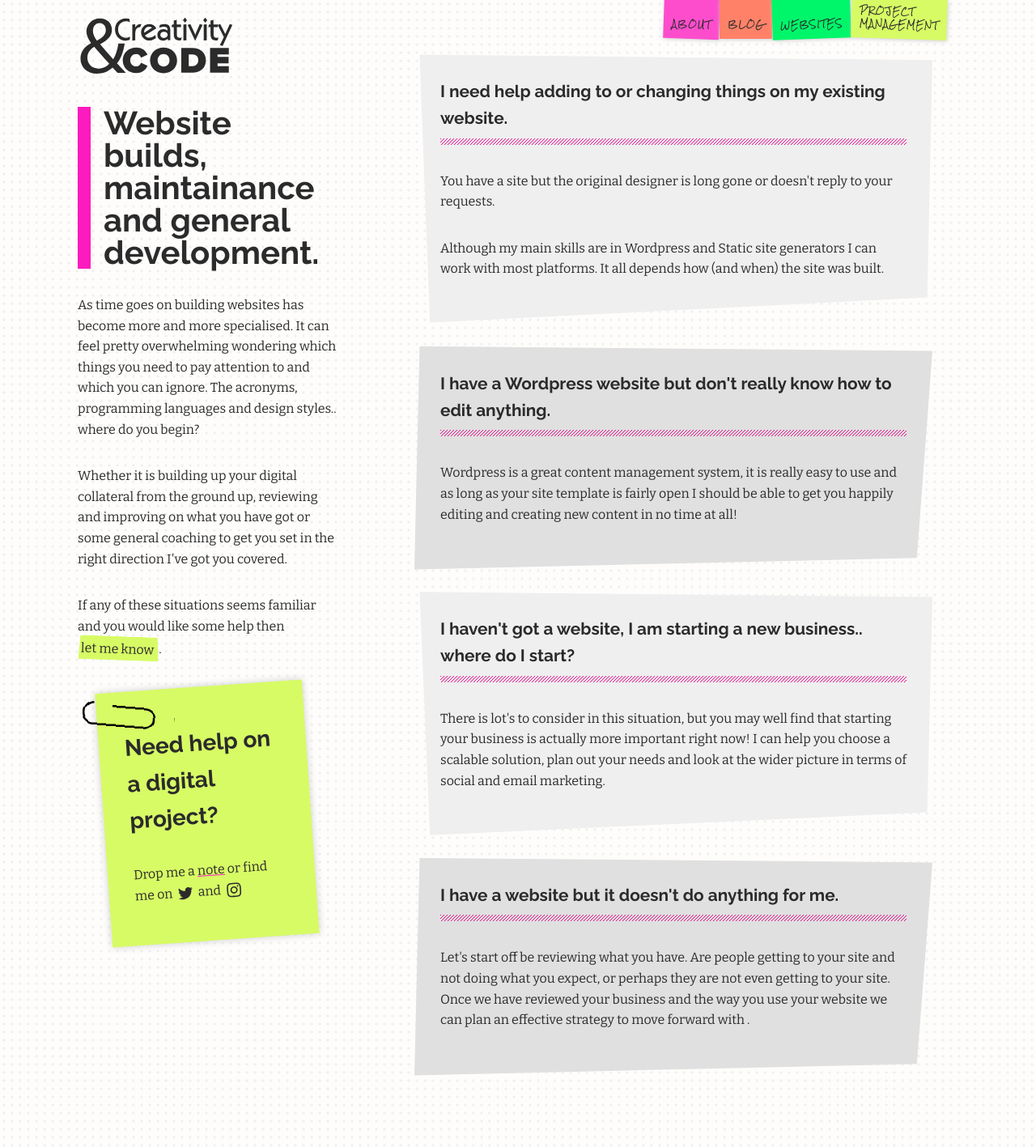
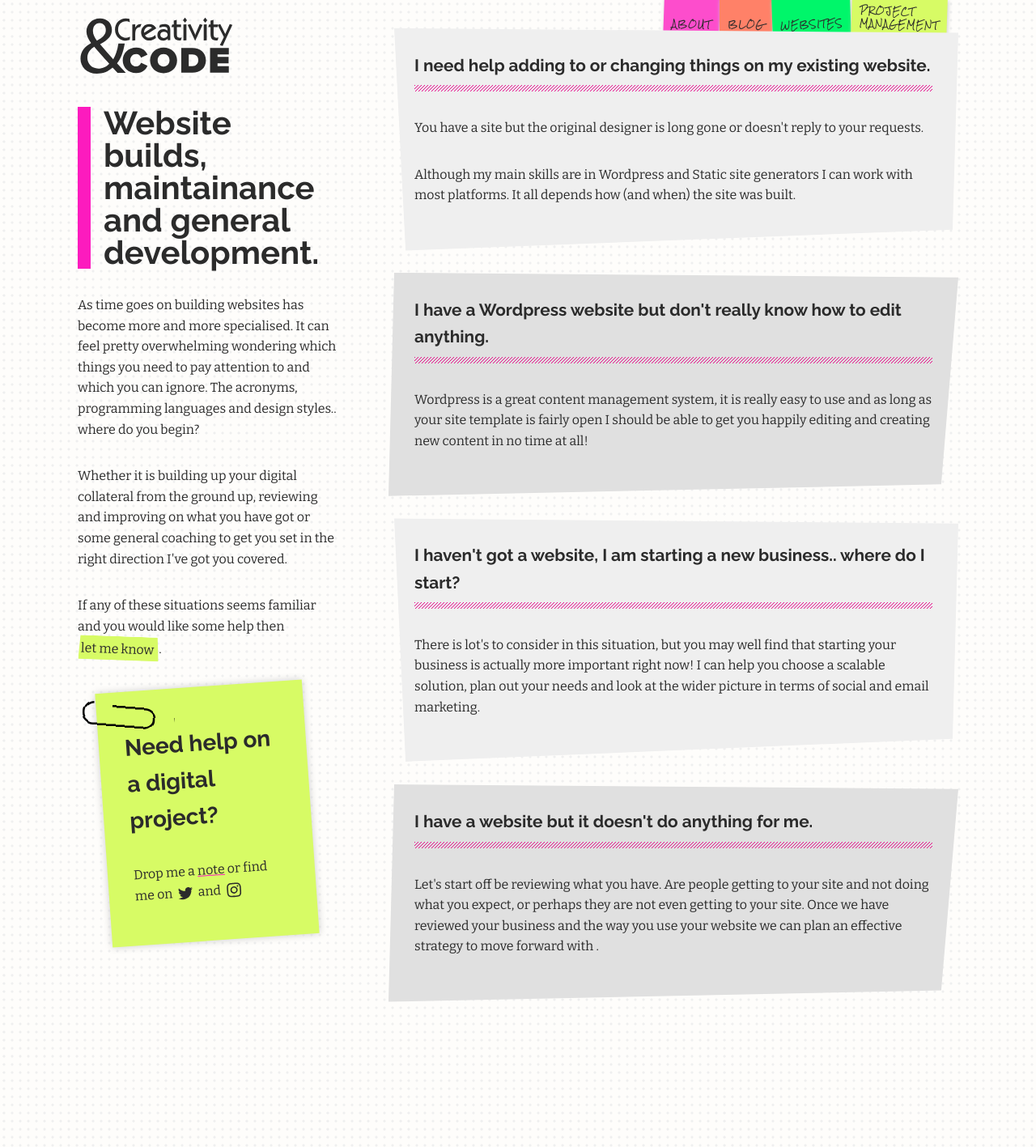
Before and after one commit to maxray/maxray.github.io, a Jekyll site: the page built from services.html, in a window 1280 px wide. Shown: the whole page at 81% size. Built offline with Jekyll 4.4.1, drawn with Linux system fonts in a browser that asks for light colours.

Commit message:
site updates

```diff
--- a/project-management.html
+++ b/project-management.html
@@ -26,8 +26,6 @@ layout: page
 
 <section id="service-mainStory">
     <article>
-        <div class="content">
-
            <div class="service">  <h4>Our website hasn't been updated in years</h4>
             <p>It is good to take stock of what you have and see how it is performing for your users. A Discovery workshop could help you find some insights and make sure you are making things as easy as possible for customers. So often companies throw everything out and start again every few years, I am a firm believer on keeping the good stuff and building on it... Build, Measure, Learn... and repeat.
             </p>
@@ -44,7 +42,7 @@ layout: page
             <h4>Digital Consulting</h4>
             <p>I can act as a member of your marketing or design team to help you make the right decisions when hiring a new agency.</p>
             <p>It is good to make an internal audit of  your current site including content, analytics, assets and KPIs. This can all be compiled into a briefing document to make your discussions with agencies as useful as possible.</p></div>
-        </div>
+
     </article>
 </section>
 
--- a/services.html
+++ b/services.html
@@ -24,7 +24,7 @@ layout: page
 <article>
 <section id="service-mainStory">
     <article>
-          <div class="content">
+
                <div class="service"><h4>I need help adding to or changing things on my existing website.</h4>
                 <p>You have a site but the original designer is long gone or doesn't reply to your requests.</p>
                 <p>Although my main skills are in Wordpress and Static site generators I can work with most platforms. It all depends how (and when) the site was built.</p></div>
@@ -36,7 +36,7 @@ layout: page
                 </p></div>
                 <div class="service"><h4>I have a website but it doesn't do anything for me.</h4>
                 <p>Let's start off be reviewing what you have. Are people getting to your site and not doing what you expect, or perhaps they are not even getting to your site. Once we have reviewed your business and the way you use your website we can plan an effective strategy to move forward with .</p></div>
-            </div>
+
     </article>
 </section>
 <article>
```
